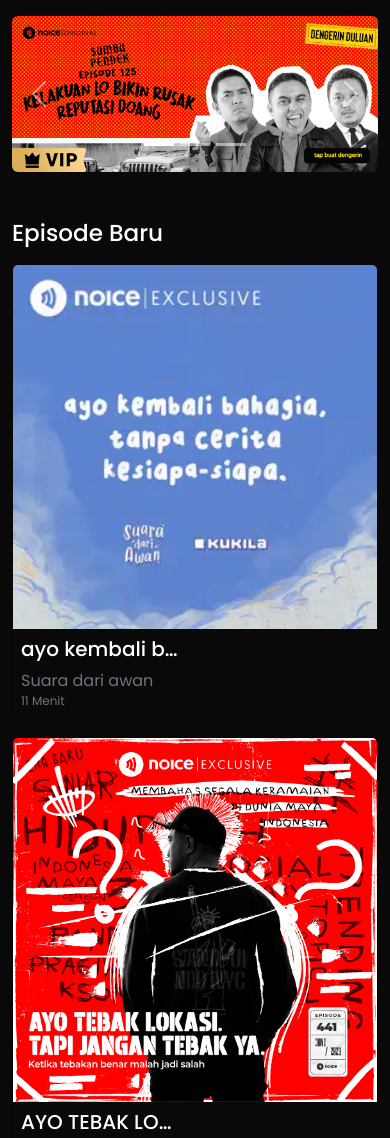
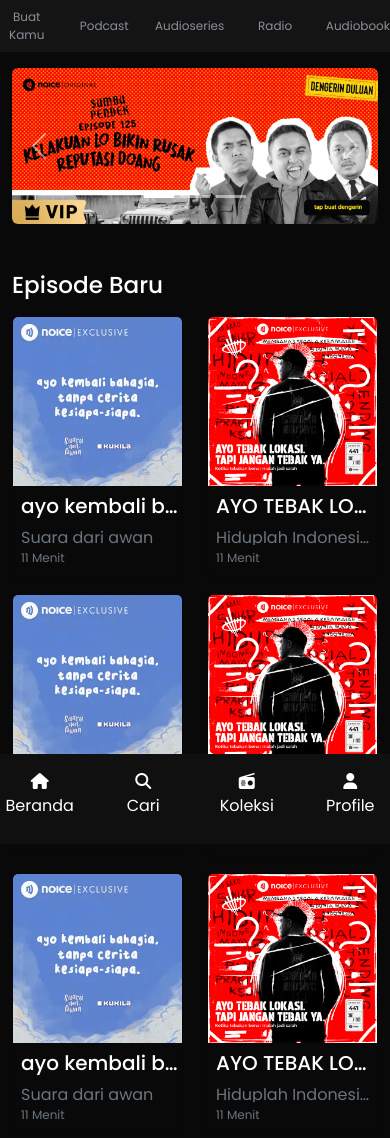
Before and after one commit to yasyaindra/noice-clone-frontend, a plain HTML site: page index.html in a window 390 px wide. Shown: the top 1138 px of the page. Drawn offline with nearby package versions, Linux system fonts and the light colour scheme.

Commit message:
fixin responsive

```diff
--- a/index.html
+++ b/index.html
@@ -14,6 +14,29 @@
   </head>
   <body>
     <!-- Start Navbar -->
+    <nav
+      class="navbar d-lg-none d-block sticky-top"
+      style="background-color: #141414"
+    >
+      <div class="row justify-content-evenly align-items-center text-center">
+        <div class="col nav-item">
+          <a class="nav-link" style="font-size: 12px" href="#">Buat Kamu</a>
+        </div>
+        <div class="col nav-item">
+          <a class="nav-link" style="font-size: 12px" href="#">Podcast</a>
+        </div>
+        <div class="col nav-item">
+          <a class="nav-link" style="font-size: 12px" href="#">Audioseries</a>
+        </div>
+        <div class="col nav-item">
+          <a class="nav-link" style="font-size: 12px" href="#">Radio</a>
+        </div>
+        <div class="col nav-item">
+          <a class="nav-link" style="font-size: 12px" href="#">Audiobook</a>
+        </div>
+      </div>
+    </nav>
+
     <nav class="navbar navbar-expand-lg sticky-top d-none d-lg-block">
       <div class="row justify-content-end">
         <div class="col-lg-10">
@@ -42,6 +65,41 @@
     </nav>
     <!-- End Navbar -->
     <!-- Start Sidebar -->
+
+    <div
+      class="bottom-menu d-block d-lg-none fixed-bottom"
+      style="background-color: #101010"
+    >
+      <div class="row d-flex flex-row text-center justify-content-evenly">
+        <div class="col-3 p-3 sidebar-menu-item">
+          <div class="row d-flex flex-row">
+            <div class="col-lg-2"><i class="fa-solid fa-house"></i></div>
+            <div class="col-lg">Beranda</div>
+          </div>
+        </div>
+        <div class="col-3 p-3 sidebar-menu-item">
+          <div class="row">
+            <div class="col-lg-2">
+              <i class="fa-solid fa-magnifying-glass"></i>
+            </div>
+            <div class="col-lg">Cari</div>
+          </div>
+        </div>
+        <div class="col-3 p-3 sidebar-menu-item">
+          <div class="row">
+            <div class="col-lg-2"><i class="fa-solid fa-radio"></i></div>
+            <div class="col-lg">Koleksi</div>
+          </div>
+        </div>
+        <div class="col-3 p-3 sidebar-menu-item">
+          <div class="row">
+            <div class="col-lg-2"><i class="fa-solid fa-user"></i></div>
+            <div class="col-lg">Profile</div>
+          </div>
+        </div>
+      </div>
+    </div>
+
     <div class="sidebar-menu d-none d-lg-block">
       <div class="row d-flex flex-column p-5">
         <div class="col-lg pb-3">
@@ -75,6 +133,23 @@
           <div class="row">
             <div class="col-lg-2"><i class="fa-solid fa-user"></i></div>
             <div class="col-lg">Profile</div>
+          </div>
+        </div>
+        <h6 style="font-size: 13px" class="text-secondary fw-bold">
+          Dengerin dari Aplikasi
+        </h6>
+        <div class="col-lg p-3 sidebar-menu-item">
+          <div class="row d-flex flex-row">
+            <div class="col-lg-2"><i class="fa-brands fa-android"></i></div>
+            <div class="col-lg">Android</div>
+          </div>
+        </div>
+        <div class="col-lg p-3 sidebar-menu-item">
+          <div class="row">
+            <div class="col-lg-2">
+              <i class="fa-brands fa-apple"></i>
+            </div>
+            <div class="col-lg">iOS</div>
           </div>
         </div>
       </div>
@@ -161,7 +236,7 @@
           </div>
           <h3 class="mb-3">Episode Baru</h3>
           <div class="row">
-            <div class="col-lg-2 mb-3">
+            <div class="col-6 col-lg-2 mb-3">
               <div class="card bg-transparent text-white">
                 <img src="img/content_1.webp" class="card-img-top" alt="..." />
                 <div class="p-2">
@@ -175,7 +250,7 @@
                 </div>
               </div>
             </div>
-            <div class="col-lg-2 mb-3">
+            <div class="col-6 col-lg-2 mb-3">
               <div class="card bg-transparent text-white">
                 <img src="img/content_2.jpeg" class="card-img-top" alt="..." />
                 <div class="p-2">
@@ -189,7 +264,7 @@
                 </div>
               </div>
             </div>
-            <div class="col-lg-2 mb-3">
+            <div class="col-6 col-lg-2 mb-3">
               <div class="card bg-transparent text-white">
                 <img src="img/content_1.webp" class="card-img-top" alt="..." />
                 <div class="p-2">
@@ -203,7 +278,7 @@
                 </div>
               </div>
             </div>
-            <div class="col-lg-2 mb-3">
+            <div class="col-6 col-lg-2 mb-3">
               <div class="card bg-transparent text-white">
                 <img src="img/content_2.jpeg" class="card-img-top" alt="..." />
                 <div class="p-2">
@@ -217,7 +292,7 @@
                 </div>
               </div>
             </div>
-            <div class="col-lg-2 mb-3">
+            <div class="col-6 col-lg-2 mb-3">
               <div class="card bg-transparent text-white">
                 <img src="img/content_1.webp" class="card-img-top" alt="..." />
                 <div class="p-2">
@@ -231,7 +306,7 @@
                 </div>
               </div>
             </div>
-            <div class="col-lg-2 mb-3">
+            <div class="col-6 col-lg-2 mb-3">
               <div class="card bg-transparent text-white">
                 <img src="img/content_2.jpeg" class="card-img-top" alt="..." />
                 <div class="p-2">
@@ -245,7 +320,7 @@
                 </div>
               </div>
             </div>
-            <div class="col-lg-2 mb-3">
+            <div class="col-6 col-lg-2 mb-3">
               <div class="card bg-transparent text-white">
                 <img src="img/content_1.webp" class="card-img-top" alt="..." />
                 <div class="p-2">
@@ -259,7 +334,7 @@
                 </div>
               </div>
             </div>
-            <div class="col-lg-2 mb-3">
+            <div class="col-6 col-lg-2 mb-3">
               <div class="card bg-transparent text-white">
                 <img src="img/content_2.jpeg" class="card-img-top" alt="..." />
                 <div class="p-2">
@@ -273,7 +348,7 @@
                 </div>
               </div>
             </div>
-            <div class="col-lg-2 mb-3">
+            <div class="col-6 col-lg-2 mb-3">
               <div class="card bg-transparent text-white">
                 <img src="img/content_1.webp" class="card-img-top" alt="..." />
                 <div class="p-2">
@@ -287,7 +362,7 @@
                 </div>
               </div>
             </div>
-            <div class="col-lg-2 mb-3">
+            <div class="col-6 col-lg-2 mb-3">
               <div class="card bg-transparent text-white">
                 <img src="img/content_2.jpeg" class="card-img-top" alt="..." />
                 <div class="p-2">
@@ -301,7 +376,7 @@
                 </div>
               </div>
             </div>
-            <div class="col-lg-2 mb-3">
+            <div class="col-6 col-lg-2 mb-3">
               <div class="card bg-transparent text-white">
                 <img src="img/content_1.webp" class="card-img-top" alt="..." />
                 <div class="p-2">
@@ -315,7 +390,7 @@
                 </div>
               </div>
             </div>
-            <div class="col-lg-2 mb-3">
+            <div class="col-6 col-lg-2 mb-3">
               <div class="card bg-transparent text-white">
                 <img src="img/content_2.jpeg" class="card-img-top" alt="..." />
                 <div class="p-2">
--- a/style.css
+++ b/style.css
@@ -18,10 +18,6 @@ a.nav-link {
 
 a.nav-link:hover {
   color: #fafafa;
-}
-
-.nav-item {
-  margin-right: 20px;
 }
 
 nav.navbar {
```
